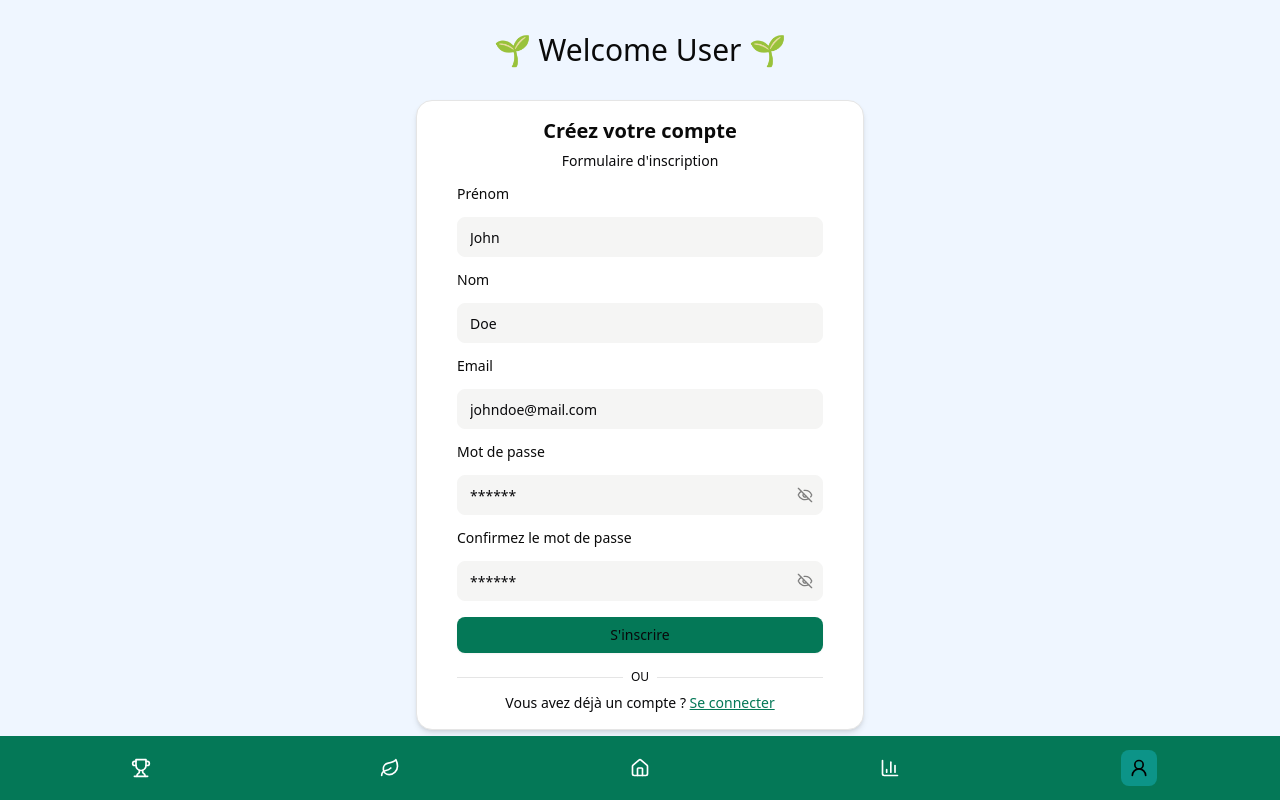
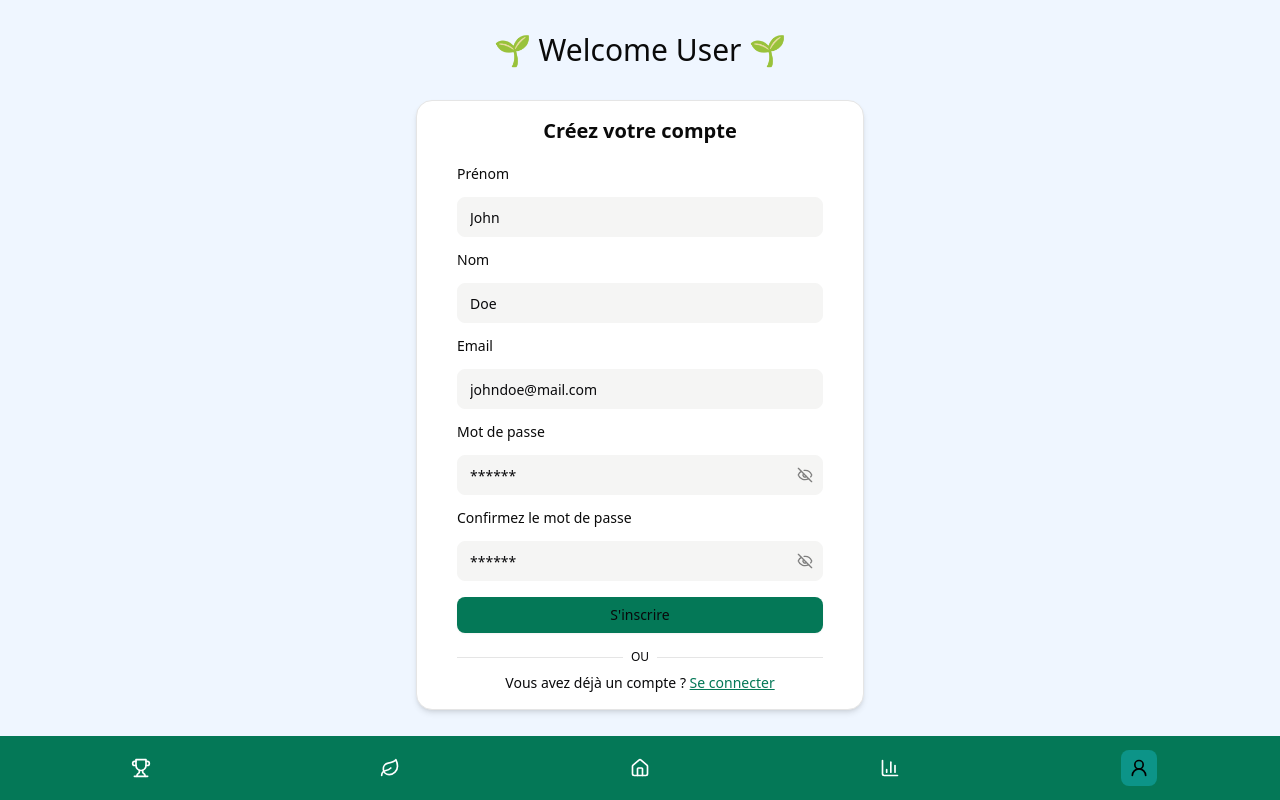
Before and after one commit to WildCodeSchool/2024-09-wns-jaune-ecochallenges, a React (Vite) app in the folder frontend/: page /user in a window 1280 px wide. Built offline with nearby package versions, Linux system fonts and the light colour scheme.

Commit message:
remove formcard description to avoid scroll for signup form

```diff
--- a/frontend/src/components/forms/auth/FormCard.tsx
+++ b/frontend/src/components/forms/auth/FormCard.tsx
@@ -21,9 +21,6 @@ export const FormCard = ({
   const isLogin = variant === 'login';
 
   const title = isLogin ? 'Bienvenue' : 'Créez votre compte';
-  const description = isLogin
-    ? 'Formulaire de connexion'
-    : "Formulaire d'inscription";
   const footerText = isLogin
     ? "Vous n'avez pas encore de compte ?"
     : 'Vous avez déjà un compte ?';
@@ -33,7 +30,6 @@ export const FormCard = ({
     <Card className="mx-auto w-full max-w-sm rounded-2xl p-4 shadow-md sm:max-w-md">
       <CardHeader>
         <CardTitle className="text-center text-xl">{title}</CardTitle>
-        <CardDescription className="text-center">{description}</CardDescription>
       </CardHeader>
 
       <CardContent>{children}</CardContent>
```
